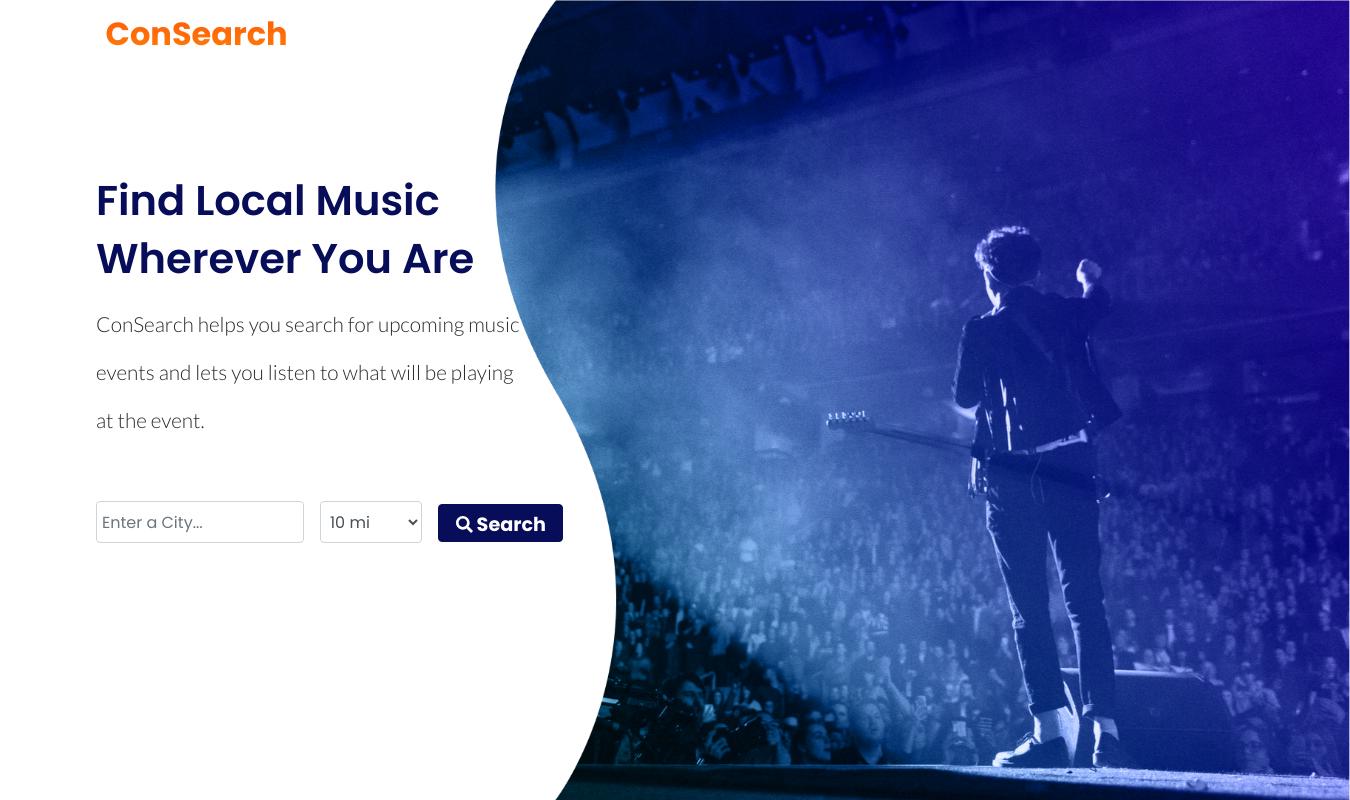
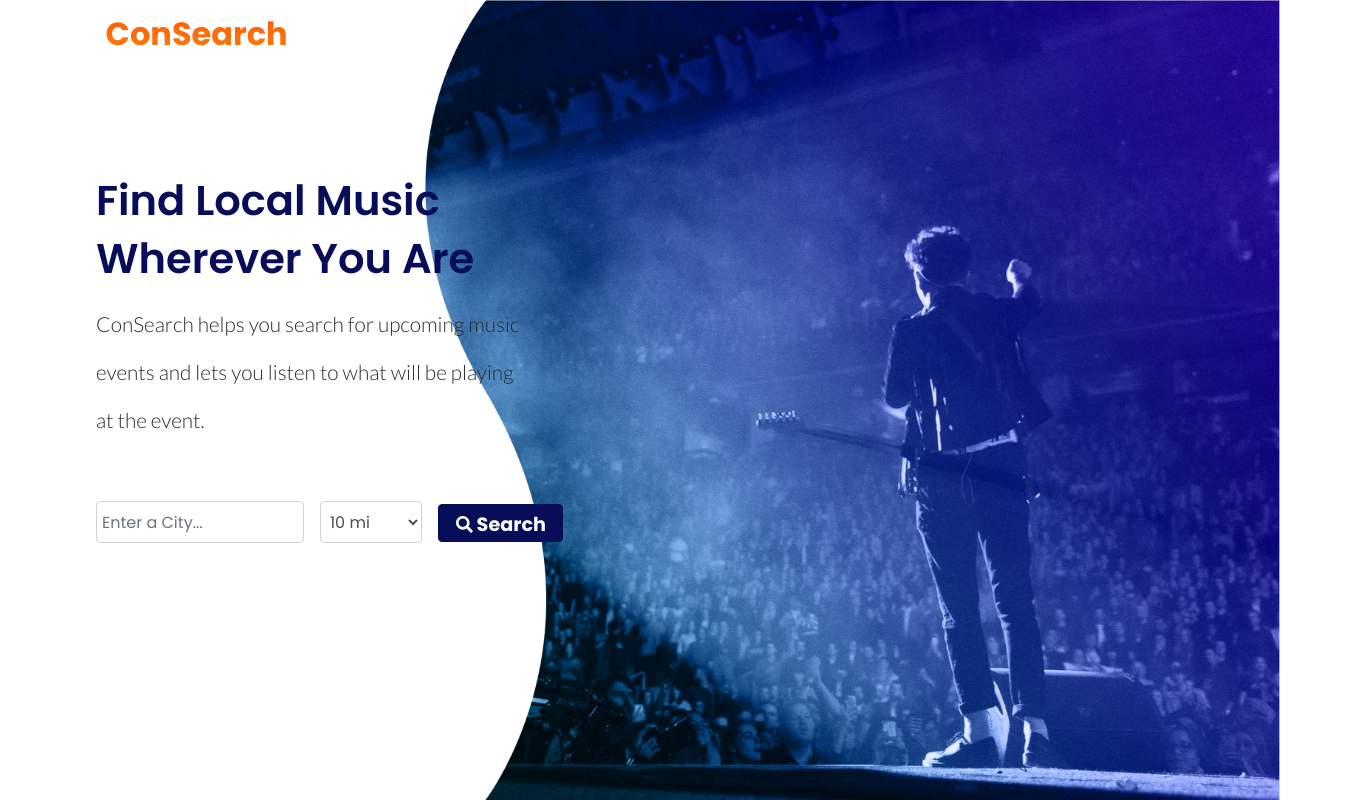
Before and after one commit to dsawyer13/consearch, a React (Create React App) app: page / in a window 1280 px wide. Shown: the whole page, 1350 px wide, since content can reach past the window. Built offline with nearby package versions, Linux system fonts and the light colour scheme; no server answers.

Commit message:
changed homepage and fixed img overflow

```diff
--- a/package.json
+++ b/package.json
@@ -41,5 +41,5 @@
   "main": "index.js",
   "license": "MIT",
   "devDependencies": {},
-  "homepage": "https://dsawyer13.github.io/consearch/"
+  "homepage": "https://github.com/dsawyer13/consearch"
 }
--- a/src/components/LandingPage.js
+++ b/src/components/LandingPage.js
@@ -8,9 +8,9 @@ import './styling/css/common.css'
 import Concert from './styling/Concert.png'
 import { library } from '@fortawesome/fontawesome-svg-core'
 import { FontAwesomeIcon } from '@fortawesome/react-fontawesome'
-import { faSearch, faMusic, faTicketAlt } from '@fortawesome/free-solid-svg-icons'
+import { faSearch } from '@fortawesome/free-solid-svg-icons'
 
-library.add(faSearch, faMusic, faTicketAlt)
+library.add(faSearch)
 
 const LandingNavBar = () => (
   // make a link
@@ -83,7 +83,7 @@ export const SearchForm = withRouter(({ history }) => {
 })
 
 const LandingPage = () => (
-  <body className='landing-body'>
+  <div className='landing-body'>
     <LandingNavBar />
     <div className='landing-content'>
       <h1>Find Local Music</h1>
@@ -94,8 +94,10 @@ const LandingPage = () => (
       </p>
       <SearchForm />
     </div>
-    <img className='bgImage' alt='background' src={Concert} />
-  </body>
+    <div className='imgContainer'>
+      <img className='bgImage' alt='background' src={Concert} />
+    </div>
+  </div>
 )
 
 export default LandingPage
--- a/src/components/ResultsPage.js
+++ b/src/components/ResultsPage.js
@@ -5,7 +5,6 @@ import { Link } from 'react-router-dom'
 import { Form, Button } from 'react-bootstrap'
 import './styling/css/results.css'
 import './styling/css/common.css'
-import './styling/css/grid.css'
 
 
 //nav bar with included search form
@@ -203,7 +202,7 @@ const ResultsPage = () => {
   })
 
   return (
-    <body className='results-body'>
+    <div className='results-body'>
         <ResultsBar />
           <section className='results'>
           {state.results.map((result, index) => (
@@ -219,7 +218,7 @@ const ResultsPage = () => {
             ))}
             <Pagination />
             </section>
-      </body>
+      </div>
   )
 }
 
--- a/src/components/styling/css/landing.css
+++ b/src/components/styling/css/landing.css
@@ -15,7 +15,7 @@
   font-size: 2rem;
   font-weight: bold; }
 
-html, body {
+html {
   margin: 0;
   height: 100%; }
 
@@ -25,11 +25,11 @@ html, body {
   padding-left: .6rem; }
 
 .landing-body {
+  overflow: hidden !important;
   background-color: transparent;
   padding-left: 6rem;
   font-family: Poppins;
-  font-style: normal;
-  overflow: hidden; }
+  font-style: normal; }
 
 .landing-content {
   margin-top: 10%;
@@ -49,14 +49,17 @@ html, body {
     color: #2B2B2B; }
 
 .bgImage {
+  overflow: hidden;
   position: absolute;
   right: 0;
   top: 0;
   bottom: 0;
   height: 100vh;
-  width: auto;
-  margin-right: -70px;
   z-index: -1; }
+
+.imgContainer {
+  overflow: hidden !important;
+  max-width: 100% !important; }
 
 .search-form {
   display: relative;
--- a/src/components/styling/css/results.css
+++ b/src/components/styling/css/results.css
@@ -40,6 +40,7 @@ nav {
 
 .results-body {
   height: 100%;
+  overflow: visible;
   background: #161239;
   background: -webkit-gradient(linear, left top, left bottom, from(#161239), color-stop(73%, #566ca7), to(#5973b8));
   background: -webkit-linear-gradient(top, #161239 0%, #566ca7 73%, #5973b8 100%);
@@ -86,9 +87,13 @@ nav {
     font-size: 1.5rem;
     max-width: 700px; }
 
-.photo img {
-  width: 225px;
-  max-width: 100%; }
+.photo {
+  -ms-flex-item-align: center;
+  -ms-grid-row-align: center;
+  align-self: center; }
+  .photo img {
+    width: 225px;
+    max-width: 100%; }
 
 .button-container {
   margin: 0 auto;
--- a/src/components/styling/sass/landing.scss
+++ b/src/components/styling/sass/landing.scss
@@ -2,7 +2,7 @@
 @import url('https://fonts.googleapis.com/css?family=Lato:300|Poppins:400,500,600,700&display=swap');
 @import './common.scss';
 
-html, body {
+html {
     margin: 0;
     height: 100%;
 }
@@ -14,11 +14,11 @@ html, body {
 }
 
 .landing-body {
+    overflow: hidden !important;
     background-color: transparent;
     padding-left: 6rem;
     font-family: Poppins;
     font-style: normal;
-    overflow: hidden;
 }
 
 .landing-content {
@@ -42,14 +42,18 @@ html, body {
 }
 
 .bgImage {
+    overflow: hidden;
     position: absolute;
     right: 0;
     top: 0;
     bottom: 0;
     height: 100vh;
-    width: auto;
-    margin-right: -70px;
     z-index: -1;
+}
+
+.imgContainer {
+    overflow: hidden !important;
+    max-width: 100% !important;
 }
 
 .search-form {
--- a/src/components/styling/sass/results.scss
+++ b/src/components/styling/sass/results.scss
@@ -33,6 +33,7 @@ nav {
 //Results styles
 .results-body {
     height: 100%;
+    overflow: visible;
     background: rgb(22,18,57);
     background: linear-gradient(180deg, rgba(22,18,57,1) 0%, rgba(86,108,167,1) 73%, rgba(89,115,184,1) 100%);
     background-size: cover;
@@ -73,6 +74,7 @@ nav {
 }
 
 .photo {
+    align-self: center;
     img {
         width: 225px;
         max-width: 100%;
```
Also changed, not shown: src/components/styling/LandingPage.png (deleted).
